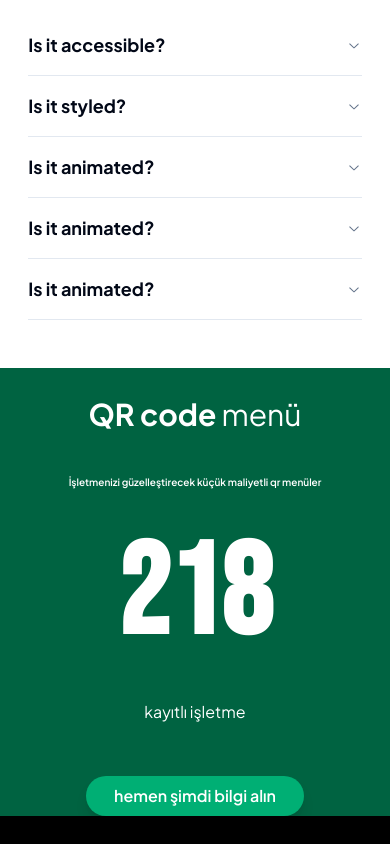
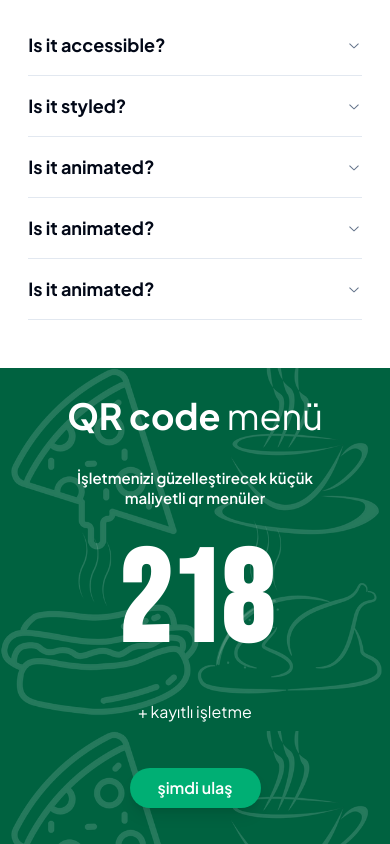
Before and after one commit to ErtugrulArac/qrArlanSite, a Next.js app: page / in a window 390 px wide. Shown: the part 4672-5516 px from the top of the page. Before the commit the page ends 5488 px from the top, so only its background shows below. Built offline with nearby package versions, Linux system fonts and the light colour scheme; a web font is replaced by a local one.

Commit message:
bomila arka plan

```diff
--- a/src/app/globals.css
+++ b/src/app/globals.css
@@ -83,19 +83,10 @@
     @apply bg-background text-foreground;
   }
 }
-.foto{
-  background-image: url("/500.png");
 
-  background-size :contain;
-}
-@media screen and (max-width: 1617px) {
-  .foto {
-    background-size: contain;
-  }
-}
 @media screen and (max-width: 650px) {
   .foto {
     background-size: contain;
-    background-image:url("/650.png") ;
+    background-image:url("/plan.png") ;
   }
 }
--- a/src/components/arkaplan/index.tsx
+++ b/src/components/arkaplan/index.tsx
@@ -2,14 +2,14 @@ import React from 'react'
 
 const index = () => {
     return (
-        <div className='bg-[#006341] flex justify-between '>
+        <div className='foto bg-[#006341] flex justify-between '>
             <img className='max-md:hidden max-lg:hidden' src="genel1.png" alt="" />
-            <div className=' text-white w-full flex flex-col items-center justify-center text-center gap-14 max-md:gap-10  '>
-                <h2 className='text-7xl mt-7 max-md:text-3xl'><b>QR code</b> menü</h2>
-                <p className='text-sm max-md:text-[10px] font-semibold'>İşletmenizi güzelleştirecek küçük maliyetli qr menüler</p>
+            <div className=' text-white w-full flex flex-col items-center justify-center text-center gap-14 max-md:gap-8  '>
+                <h2 className='text-7xl mt-7 max-md:text-4xl'><b>QR code</b> menü</h2>
+                <p className='text-sm max-md:w-[70%] max-md:text-[15px] font-semibold'>İşletmenizi güzelleştirecek küçük maliyetli qr menüler</p>
                 <p className='text-9xl font-black font-bebas'>218</p>
-                <p>kayıtlı işletme</p>
-                <a className='w-max px-7 py-2 rounded-full font-semibold bg-[#00af74] text-white whitespace-nowrap xl:text-lg mt-3 shadow-lg' href="">hemen şimdi bilgi alın</a>
+                <p>+ kayıtlı işletme</p>
+                <a className='w-max px-7 py-2 rounded-full font-semibold bg-[#00af74] text-white whitespace-nowrap xl:text-lg mt-3 shadow-lg mb-9' href="">şimdi ulaş</a>
             </div>
             <img className='max-md:hidden max-lg:hidden' src="genel1.png" alt="" />
         </div>
```
Also changed, not shown: public/mobilarka.png (added), public/plan.png (added).
